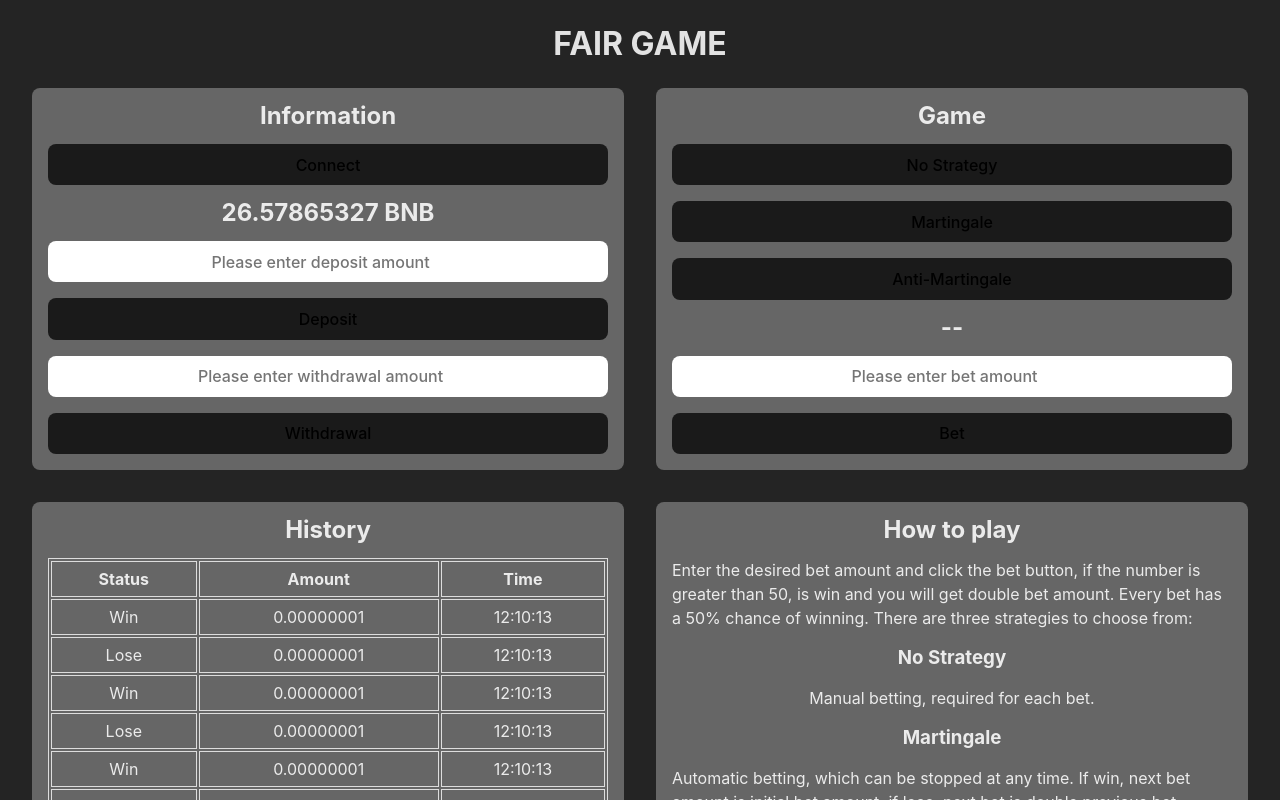
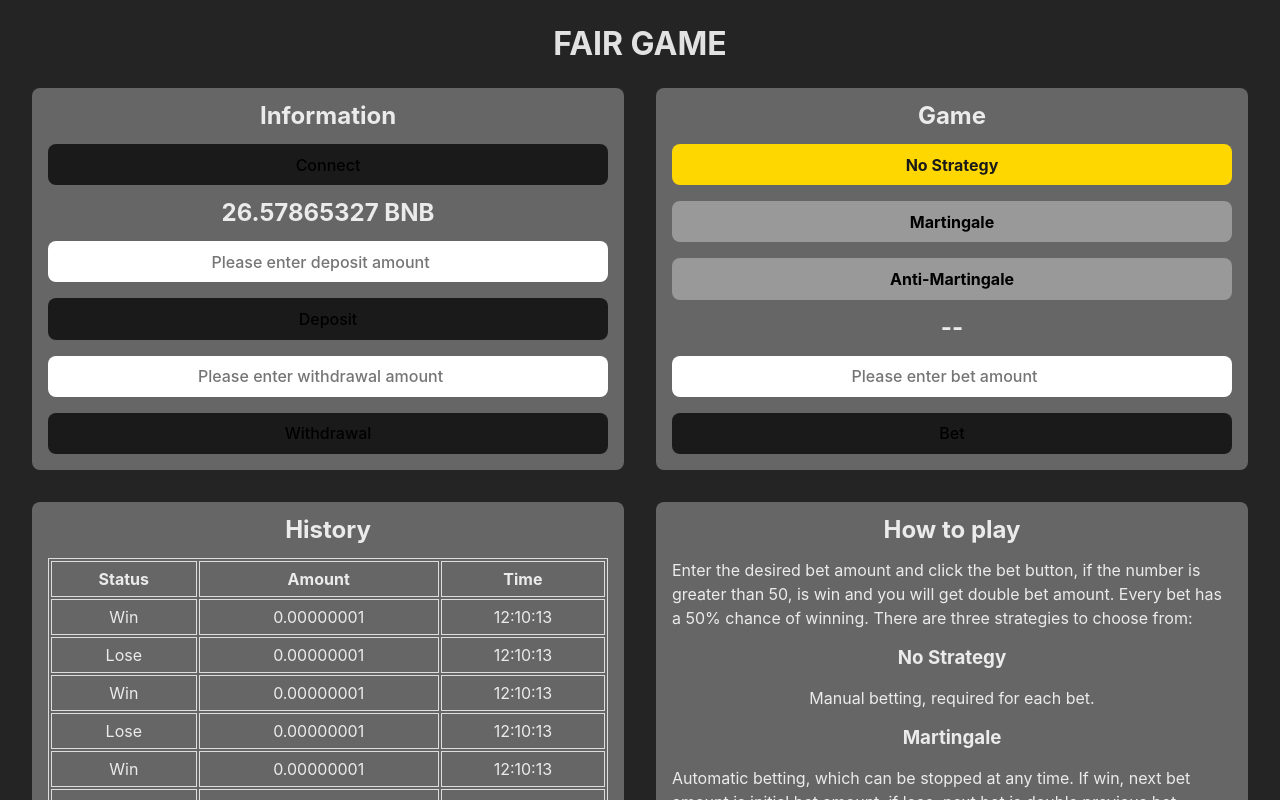
Before and after one commit to throuz/fair-game, a React (Vite) app: page / in a window 1280 px wide. Shown: the top 800 px of the page. Built offline with nearby package versions, Linux system fonts and the light colour scheme.

Commit message:
strategy button style

```diff
--- /dev/null
+++ b/src/components/Game.css
@@ -0,0 +1,10 @@
+.strategy-btn {
+  background: #999;
+  transition: 0.25s;
+  font-weight: bolder;
+}
+
+.active-strategy-btn {
+  background: gold;
+  color: #1a1a1a;
+}
--- a/src/components/Game.jsx
+++ b/src/components/Game.jsx
@@ -1,10 +1,36 @@
+import "./Game.css";
+import { useState } from "react";
+
 const Game = () => {
+  const [strategy, setStrategy] = useState("noStrategy");
+
   return (
     <div className="card">
       <h2>Game</h2>
-      <button>No Strategy</button>
-      <button>Martingale</button>
-      <button>Anti-Martingale</button>
+      <button
+        className={`strategy-btn ${
+          strategy === "noStrategy" ? "active-strategy-btn" : ""
+        }`}
+        onClick={() => setStrategy("noStrategy")}
+      >
+        No Strategy
+      </button>
+      <button
+        className={`strategy-btn ${
+          strategy === "martingale" ? "active-strategy-btn" : ""
+        }`}
+        onClick={() => setStrategy("martingale")}
+      >
+        Martingale
+      </button>
+      <button
+        className={`strategy-btn ${
+          strategy === "antiMartingale" ? "active-strategy-btn" : ""
+        }`}
+        onClick={() => setStrategy("antiMartingale")}
+      >
+        Anti-Martingale
+      </button>
       <h2>--</h2>
       <input type="number" placeholder="Please enter bet amount" />
       <button>Bet</button>
```
